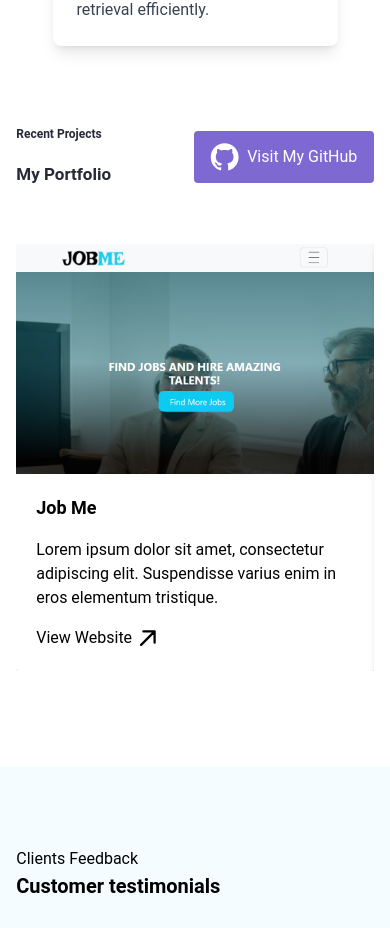
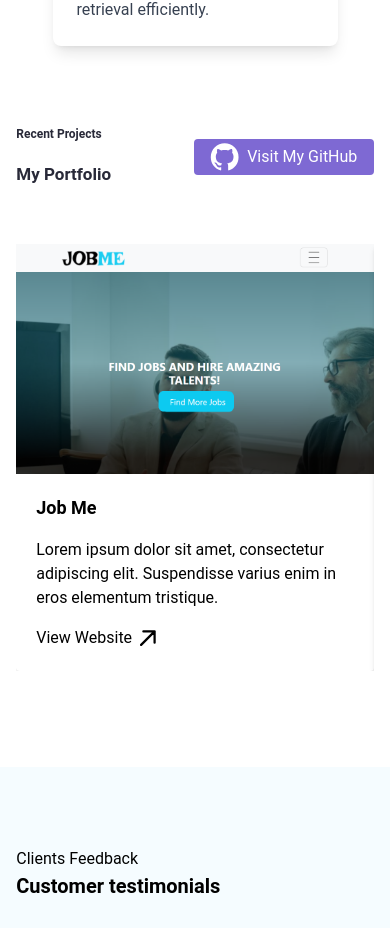
Before and after one commit to naps4444/portfolio-, a React (Create React App) app: page / in a window 390 px wide. Shown: the part 4250-5178 px from the top of the page. Built offline with nearby package versions, Linux system fonts and the light colour scheme.

Commit message:
update my porfolio

```diff
--- a/src/Components/Section3.jsx
+++ b/src/Components/Section3.jsx
@@ -15,7 +15,7 @@ const Section3 = () => {
                 <p className='text-xs font-bold'>Recent Projects</p>
                 <p className='font-bold text-[17px] lg:text-[35px]'>My Portfolio</p>
             </div>
-            <div className='bg-[#7E69D3] w-[180px] rounded gap-2 py-3 px-3 flex justify-center items-center'>
+            <div className='bg-[#7E69D3] w-[180px] rounded gap-2 lg:py-3 py-1 px-1 lg:px-3 flex justify-center items-center'>
                 <img src={giti} alt="git icon" />
                 <a href='https://github.com/naps4444' className='text-white'>Visit My GitHub</a>
             </div>
```
